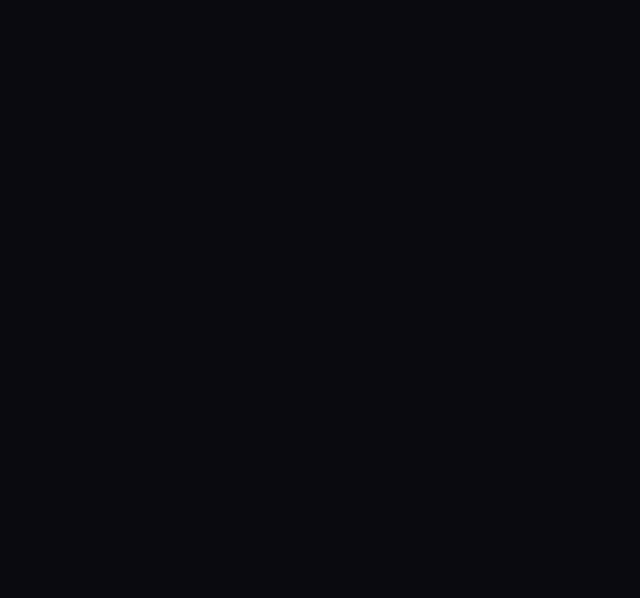
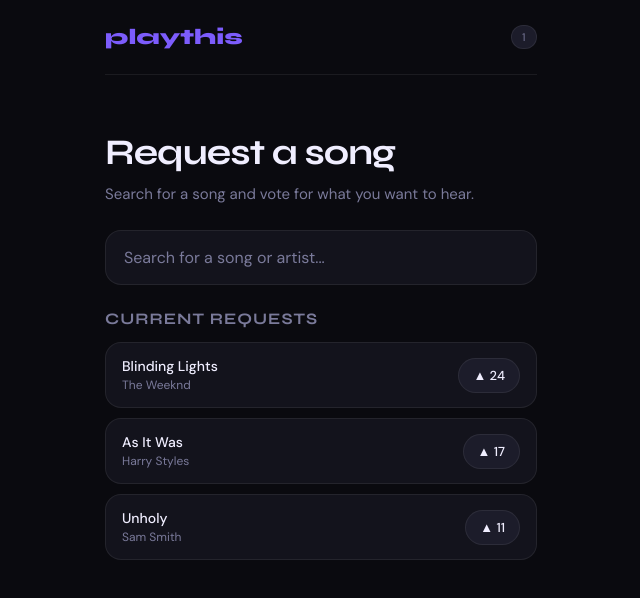
Before and after one commit to seun-ipaye/play-this, a React app in the folder frontend/: page /room/1 in a window 1280 px wide. Before the commit this address had no page. Shown: the top 598 px of the page, without its empty margins (319-959 px from the left). Built offline with nearby package versions, Linux system fonts and the light colour scheme; the HTML template or start-up script is replaced by a standard one.

Commit message:
add guest room page UI

```diff
--- a/frontend/src/App.jsx
+++ b/frontend/src/App.jsx
@@ -3,6 +3,7 @@
 import CreateRoom from './Pages/CreateRoom'
 import JoinRoom from './Pages/JoinRoom'
 import Dashboard from './Pages/Dashboard'
+import GuestRoom from './Pages/GuestRoom'
 
 function App() {
   return (
@@ -12,6 +13,7 @@
         <Route path="/create" element={<CreateRoom />} />
         <Route path="/join" element={<JoinRoom />} />
         <Route path="/dashboard" element={<Dashboard />} />
+        <Route path="/room/:code" element={<GuestRoom />} />
       </Routes>
     </BrowserRouter>
   )
--- /dev/null
+++ b/frontend/src/Pages/GuestRoom.css
@@ -0,0 +1,87 @@
+.guestroom {
+  min-height: 100vh;
+  display: flex;
+  flex-direction: column;
+  padding: 0 24px;
+  max-width: 480px;
+  margin: 0 auto;
+  gap: 24px;
+}
+
+.gr-hero {
+  padding: 32px 0 0;
+  display: flex;
+  flex-direction: column;
+  gap: 8px;
+}
+
+.gr-hero h1 {
+  font-size: 36px;
+  letter-spacing: -1px;
+}
+
+.gr-sub {
+  font-size: 15px;
+  color: var(--muted);
+  line-height: 1.6;
+}
+
+.search-box input {
+  background: var(--surface);
+  border: 1px solid var(--border);
+  border-radius: var(--radius);
+  padding: 16px 18px;
+  font-size: 16px;
+  color: var(--text);
+  font-family: 'DM Sans', sans-serif;
+  transition: border-color 0.2s;
+  width: 100%;
+}
+
+.search-box input:focus {
+  outline: none;
+  border-color: var(--accent);
+}
+
+.search-box input::placeholder {
+  color: var(--muted);
+}
+
+.song-queue {
+  display: flex;
+  flex-direction: column;
+  gap: 10px;
+  padding-bottom: 40px;
+}
+
+.queue-header h2 {
+  font-size: 16px;
+  font-weight: 700;
+  color: var(--muted);
+  text-transform: uppercase;
+  letter-spacing: 1px;
+  margin-bottom: 4px;
+}
+
+.vote-btn {
+  background: var(--surface2);
+  border: 1px solid var(--border);
+  color: var(--text);
+  padding: 8px 14px;
+  border-radius: 20px;
+  font-size: 13px;
+  font-weight: 500;
+  flex-shrink: 0;
+  transition: all 0.2s;
+}
+
+.vote-btn:hover {
+  border-color: var(--accent);
+  color: var(--accent);
+}
+
+.vote-btn.voted {
+  background: rgba(124,92,252,0.15);
+  border-color: var(--accent);
+  color: var(--accent);
+}
--- /dev/null
+++ b/frontend/src/Pages/GuestRoom.jsx
@@ -0,0 +1,57 @@
+import { useState } from 'react'
+import { useParams } from 'react-router-dom'
+import './GuestRoom.css'
+
+function GuestRoom() {
+  const { code } = useParams()
+  const [search, setSearch] = useState('')
+
+  const songs = [
+    { song_id: '1', title: 'Blinding Lights', artist: 'The Weeknd', votes: 24 },
+    { song_id: '2', title: 'As It Was', artist: 'Harry Styles', votes: 17 },
+    { song_id: '3', title: 'Unholy', artist: 'Sam Smith', votes: 11 },
+  ]
+
+  return (
+    <div className="guestroom">
+
+      <nav className="top-nav">
+        <div className="logo">playthis</div>
+        <div className="nav-badge">{code}</div>
+      </nav>
+
+      <section className="gr-hero">
+        <h1>Request a song</h1>
+        <p className="gr-sub">Search for a song and vote for what you want to hear.</p>
+      </section>
+
+      <div className="search-box">
+        <input
+          type="text"
+          placeholder="Search for a song or artist..."
+          value={search}
+          onChange={(e) => setSearch(e.target.value)}
+        />
+      </div>
+
+      <div className="song-queue">
+        <div className="queue-header">
+          <h2>Current requests</h2>
+        </div>
+
+        {songs.map((song) => (
+          <div className="song-row" key={song.song_id}>
+            <div className="song-info">
+              <div className="song-title">{song.title}</div>
+              <div className="song-artist">{song.artist}</div>
+            </div>
+            <button className="vote-btn">▲ {song.votes}</button>
+          </div>
+        ))}
+      </div>
+
+    </div>
+  )
+}
+
+export default GuestRoom
```
